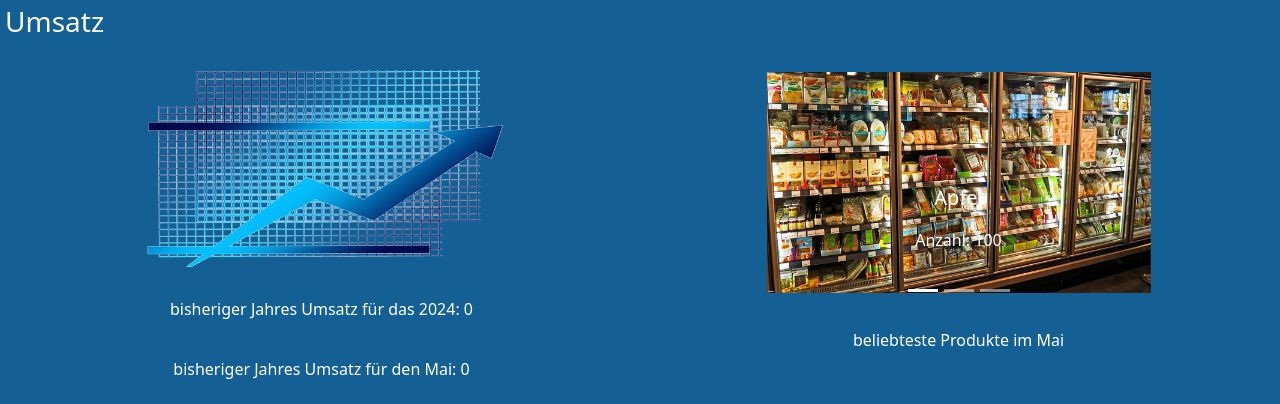
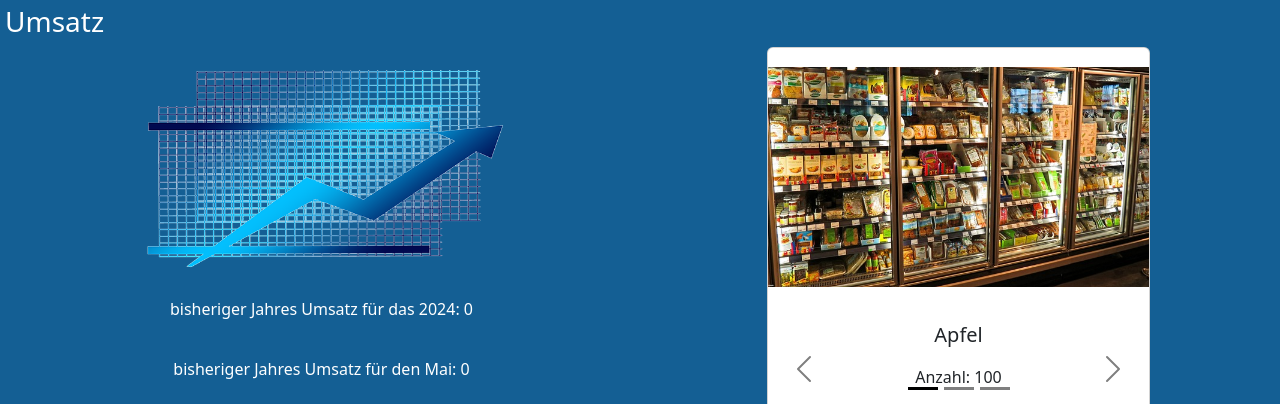
Before and after one commit to prehe/ScannerMarket, a Flask app: page /Umsatz in a window 1280 px wide. Shown: the top 404 px of the page. Run offline with Flask 3, Linux system fonts and the light colour scheme.

Commit message:
Carousel angepasst

```diff
--- a/static/style.css
+++ b/static/style.css
@@ -415,18 +415,61 @@ td, th{
     text-overflow: ellipsis;
 }
 
-.carousel-item img{
-    width: 100%;
-    height: 40vh;
-    object-fit: cover;
+@media screen and (min-width: 576px) {
+    .carousel-inner{
+        display:flex;
+
+    }
+
+}
+@media (min-width:992px){ /*entspricht Breakpoint large*/
+    #carouselProds .carousel-control-prev {
+        left: 2%;
+        top : 75%;
+    }
+    #carouselProds .carousel-control-next {
+        right: 2%;
+        top : 75%;
+    }
+    .card{
+        width: 100%;
+    }
+}
+@media (min-width:768px) and (max-width:991.98px){ /*entspricht Breakpoint medium*/
+    #carouselProds .carousel-control-prev {
+        left: 5%;
+        top : 75%;
+    }
+    #carouselProds .carousel-control-next {
+        right: 5%;
+        top : 75%;
+    }
+    .card{
+        width: 100%;
+    }
+}
+@media (max-width:767.98px){ /*entspricht Breakpoint small*/
+    #carouselProds .carousel-control-prev {
+        left: 7%;
+        top : 75%;
+    }
+    #carouselProds .carousel-control-next {
+        right: 7%;
+        top : 75%;
+    }
+    .card{
+        width: 100%;
+    }
 }
 
-#carouselProds .carousel-control-prev {
-    left: 20%;
+.carousel-element {
+    padding-left : 20%;
+    padding-right : 20%;
+    justify-content: center;
+    align-items: center;
 }
-#carouselProds .carousel-control-next {
-    right: 20%;
-}
+
+
 #carouselProds .carousel-control-prev-icon, .carousel-control-next-icon {
     background-size: 100%,100%;
 }
@@ -434,6 +477,7 @@ td, th{
 
 .analysen-element {
     text-align: center;
+
 }
 .analysen-element img{
    width: 30vw;
--- a/templates/sm_admin_main.html
+++ b/templates/sm_admin_main.html
@@ -1,4 +1,8 @@
 {% extends "sm_default.html" %}
+
+{% block header %}
+    <title>Administrator - ScannerMarket</title>
+{% endblock %}
 
 {% block content%}
 
--- a/templates/sm_category_page.html
+++ b/templates/sm_category_page.html
@@ -15,7 +15,7 @@
             {% for i in products %}
                 <div class="col-sm-6 col-md-4 col-lg-3 p-1">
                     <div class="product">
-                        <div class="product-img ">
+                        <div class="product-img">
                             <img src="{{ i.img }}" alt=""  >
                         </div>
                         <h5>{{ i.name }}</h5>
--- a/templates/umsatz.html
+++ b/templates/umsatz.html
@@ -18,8 +18,8 @@
                 </div>
             </div>
             <div class="col-sm-12 col-md-6 p-0">
-                <div class="analysen-element">
-                    <div id="carouselProds" class="carousel slide myCarousel" data-bs-ride="carousel">
+                <div class="analysen-element carousel-element">
+                    <div id="carouselProds" class="carousel carousel-dark slide myCarousel" data-bs-ride="carousel">
 
                         <div class="carousel-indicators">
                             <button type="button" data-bs-target="#carouselProds" data-bs-slide-to="0" class="active"></button>
@@ -31,18 +31,20 @@
                         <div class="carousel-inner">
                             {%for  Prod in (bestSellers)%}
                                 <div class="carousel-item {%if loop.index0 == 0%} active {% endif %}">
-                                    <div class="">
-                                        <div class="product-img ">
-                                            <img src={{Prod[1]}}  alt="Slide {{loop.index}}">
+                                    <div class="card">
+                                        <div class="product-img">
+                                            <img src={{Prod[1]}}  alt="Slide {{loop.index}}" >
                                         </div>
-                                        <div class="carousel-caption ">
-                                            <h5>{{Prod[0]}}</h5>
-                                            <p>Anzahl: {{Prod[2]}}</p>
+                                        <div class="card-body">
+                                          <h5 class="card-title">{{Prod[0]}}</h5>
+                                          <p class="card-text">Anzahl: {{Prod[2]}}</p>
                                         </div>
-                                    </div>
+                                      </div>
                                 </div>
                             {% endfor %}
                         </div>
+
+
                         <button class="carousel-control-prev" type="button" data-bs-target="#carouselProds" data-bs-slide="prev">
                             <span class="carousel-control-prev-icon" aria-hidden="true"></span>
                             <span class="visually-hidden">Previous</span>
@@ -58,6 +60,7 @@
             <div class="col-sm-12 col-md-6 p-0">
                 <div class="analysen-element">
                     <img src="..\static\images\euro.png" alt="">
+                    <p> </p>
                     <h5>Anzahl verkaufter Produkte</h5>
                     <p>{{month}}: {{selledProds}}</p>
                 </div>
@@ -66,6 +69,7 @@
             <div class="col-sm-12 col-md-6 p-0">
                 <div class="analysen-element">
                     <img src="..\static\images\products.png" alt="">
+                    <p> </p>
                     <h5>Anzahl Einkäufe</h5>
                     <p>{{month}}: {{sells}}</p>
                 </div>
@@ -79,6 +83,7 @@
             <div class="col-sm-12 col-md-6 p-0">
                 <div class="analysen-element">
                     <img src="..\static\images\newCust.png" alt="">
+                    <p> </p>
                     <p>Neukunden im Monat {{month}}: {{newCust}}</p>
                 </div>
 
@@ -86,6 +91,7 @@
             <div class="col-sm-12 col-md-6 p-0">
                 <div class="analysen-element">
                     <img src="..\static\images\customer.png" alt="">
+                    <p> </p>
                     <p>Kunden insgesamt: {{allCust}}</p>
                 </div>
             </div>
```
